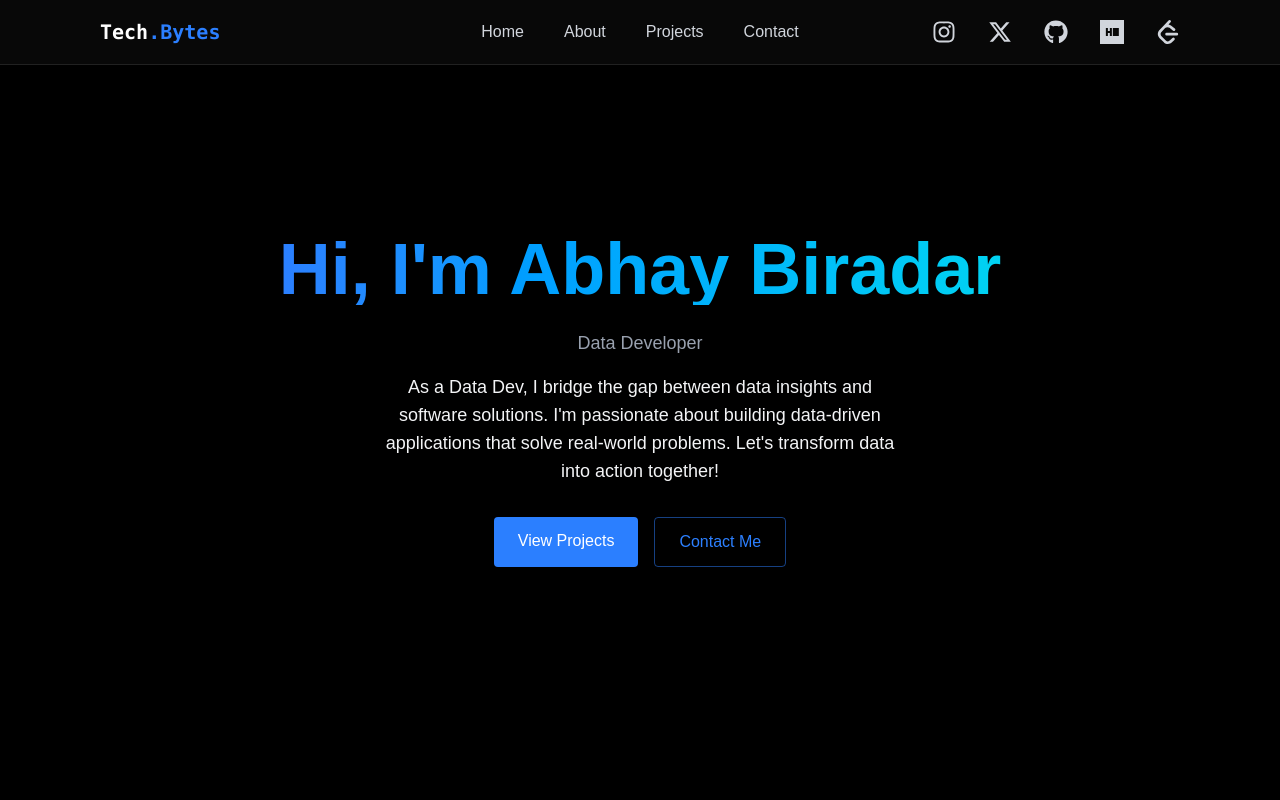
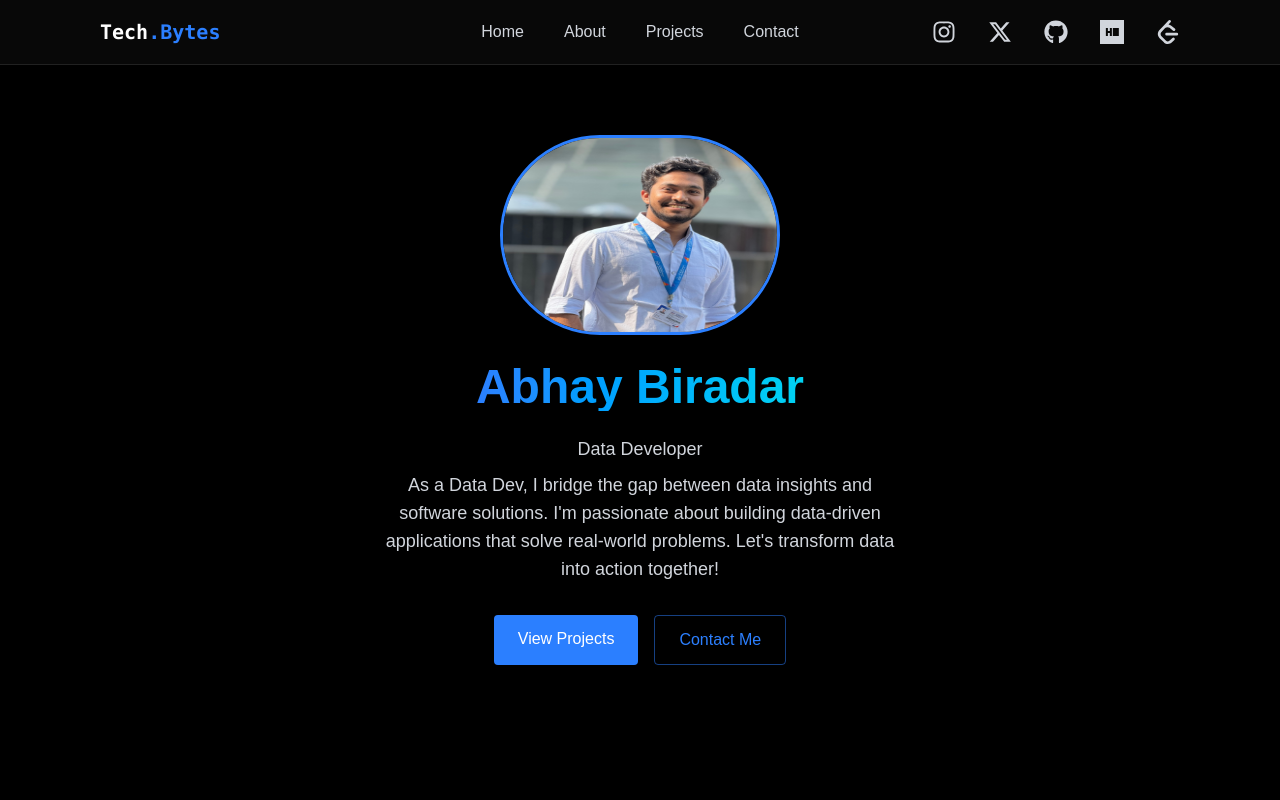
Before and after one commit to AKBiradar02/akweb_portfolio, a React (Vite) app: page / in a window 1280 px wide. Shown: the top 800 px of the page. Built offline with nearby package versions, Linux system fonts and the light colour scheme.

Commit message:
Added profile section

```diff
--- a/src/components/sections/home.jsx
+++ b/src/components/sections/home.jsx
@@ -4,36 +4,45 @@ export const Home = () => {
   return (
     <section
       id="home"
-      className="min-h-screen flex items-center justify-center relative"
+      className="min-h-screen flex items-center justify-center relative "
+
     >
 
       <RevealOnScroll>
-        <div className="text-center z-10 px-4">
-          <h1 className="text-5xl md:text-7xl font-bold mb-6 bg-gradient-to-r from-blue-500 to-cyan-400 bg-clip-text text-transparent leading-right">
-            Hi, I'm Abhay Biradar
+        <div className="text-center z-10 px-4 flex flex-col items-center">
+          {/* Profile Picture */}
+          <img src="/profile.jpg" alt="Abhay Biradar"
+               className="w-20 h-20 md:w-70 md:h-50 rounded-full border-3 border-blue-500 shadow-lg mb-7"
+          />
+
+          {/* Name */}
+          <h1 className="text-5xl md:text-5xl font-bold mb-6 bg-gradient-to-r from-blue-500 to-cyan-400 bg-clip-text text-transparent">
+            Abhay Biradar
           </h1>
 
-          <p className="text-gray-400 text-lg mb-4 max-w-lg mx-auto">
+          {/* Description */}
+          <p className="text-gray-300 text-lg mb-2 max-w-lg mx-auto">
             Data Developer
           </p>
 
-          <p className="tex-gray-400 text-lg mb-8 max-w-lg mx-auto">
+          <p className="text-gray-300 text-lg mb-8 max-w-lg mx-auto">
             As a Data Dev, I bridge the gap between data insights and software solutions.
             I'm passionate about building data-driven applications that solve real-world problems.
-             Let's transform data into action together!
+            Let's transform data into action together!
           </p>
+
+          {/* Buttons */}
           <div className="flex justify-center space-x-4">
             <a
               href="#projects"
-              className="bg-blue-500 text-white py-3 px-6 rounded font-medium transition relative overflow-hidden hover:-translate-y-0.5 hover:shadow-[0_0_15px_rgba(59, 130, 246, 0.4)]"
+              className="bg-blue-500 text-white py-3 px-6 rounded font-medium transition hover:-translate-y-0.5 hover:shadow-lg"
             >
               View Projects
             </a>
 
             <a
               href="#contact"
-              className="border border-blue-500/50 text-blue-500 py-3 px-6 rounded font-medium transition-all duration-200
-             hover:-translate-y-0.5 hover:shadow-[0_0_15px_rgba(59, 130, 246, 0.2)] hover:bg-blue-500/10"
+              className="border border-blue-500/50 text-blue-500 py-3 px-6 rounded font-medium transition hover:-translate-y-0.5 hover:bg-blue-500/10"
             >
               Contact Me
             </a>
```
Also changed, not shown: public/profile.jpg (added).
